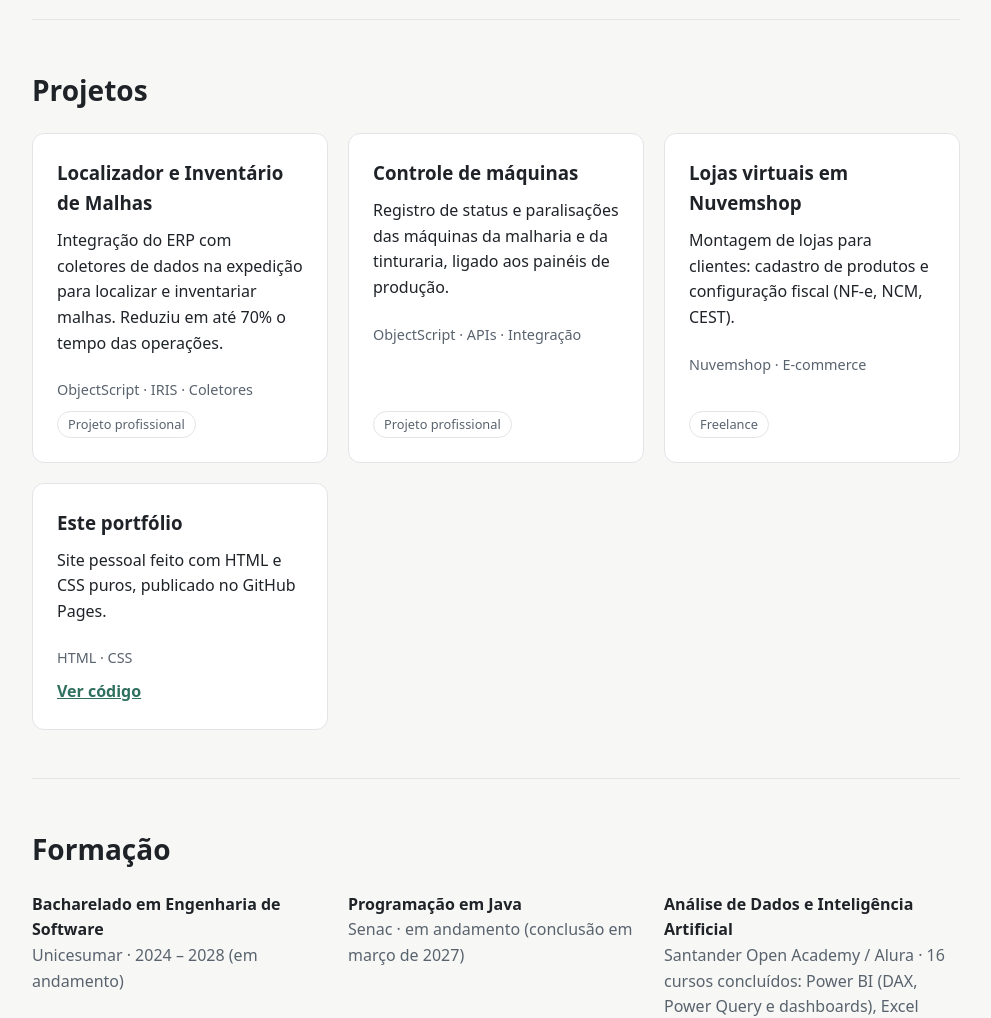
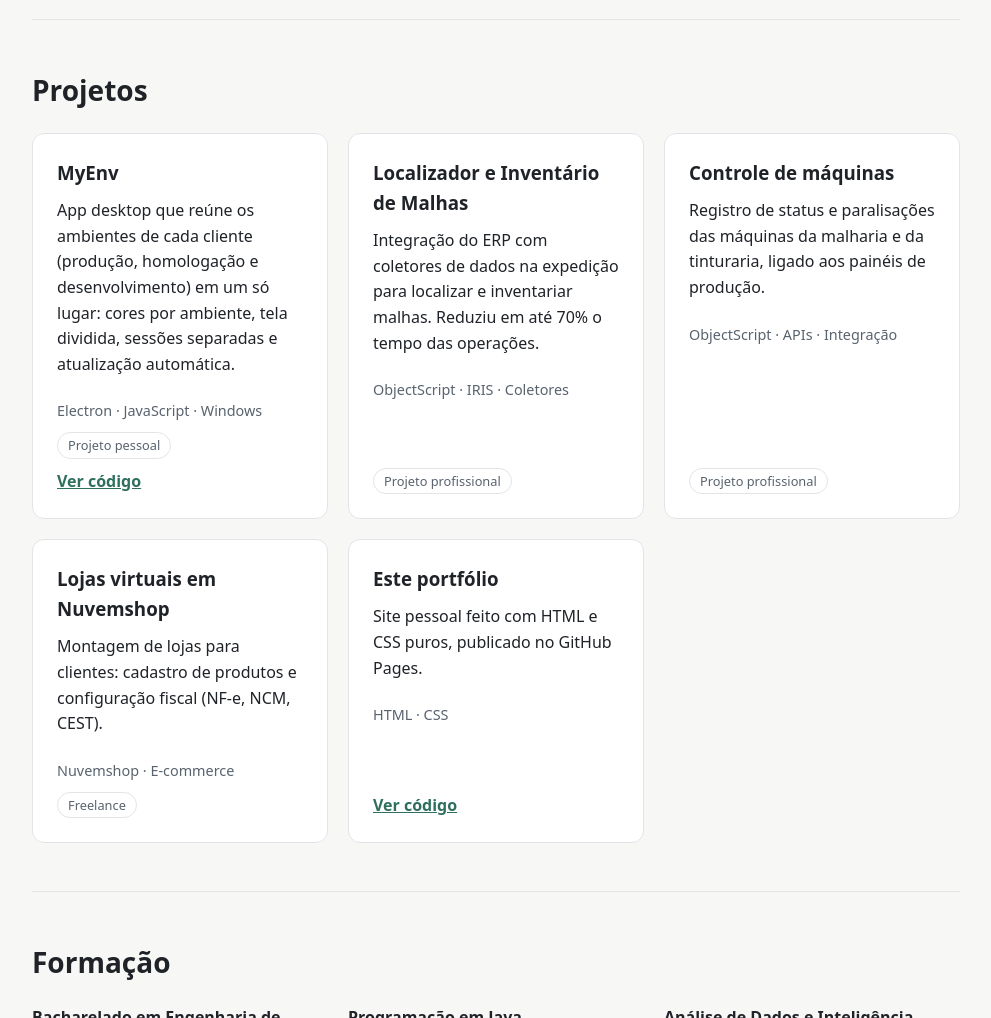
Before and after one commit to CristovaoMelchioretto/CristovaoMelchioretto.github.io, a plain HTML site: page index.html in a window 1280 px wide. Shown: the part 2080-3098 px from the top of the page, without its empty margins (144-1135 px from the left). Drawn offline with Linux system fonts and the light colour scheme.

Commit message:
feat(portfolio): Adiciona o projeto MyEnv

```diff
--- a/index.html
+++ b/index.html
@@ -132,6 +132,14 @@
                 <h2>Projetos</h2>
                 <div class="projetos">
                     <article class="projeto">
+                        <h3>MyEnv</h3>
+                        <p>App desktop que reúne os ambientes de cada cliente (produção, homologação e desenvolvimento) em um só lugar: cores por ambiente, tela dividida, sessões separadas e atualização automática.</p>
+                        <p class="stack">Electron · JavaScript · Windows</p>
+                        <p class="selo">Projeto pessoal</p>
+                        <a href="https://github.com/CristovaoMelchioretto/myenv" target="_blank" rel="noopener">Ver código</a>
+                    </article>
+
+                    <article class="projeto">
                         <h3>Localizador e Inventário de Malhas</h3>
                         <p>Integração do ERP com coletores de dados na expedição para localizar e inventariar malhas. Reduziu em até 70% o tempo das operações.</p>
                         <p class="stack">ObjectScript · IRIS · Coletores</p>
--- a/style.css
+++ b/style.css
@@ -276,6 +276,10 @@ section p + p {
     font-weight: 600;
 }
 
+.projeto .selo + a {
+    margin-top: 0; /* o selo já empurra os dois para o fim do card */
+}
+
 /* ===== Contato ===== */
 .contatos {
     list-style: none;
```
